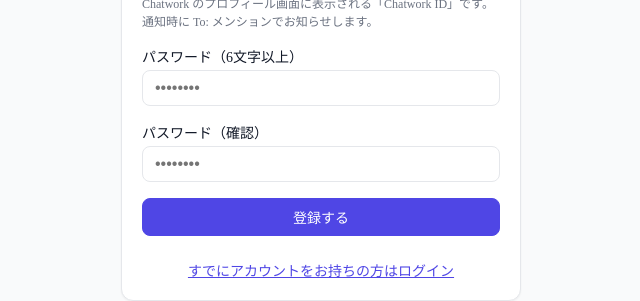
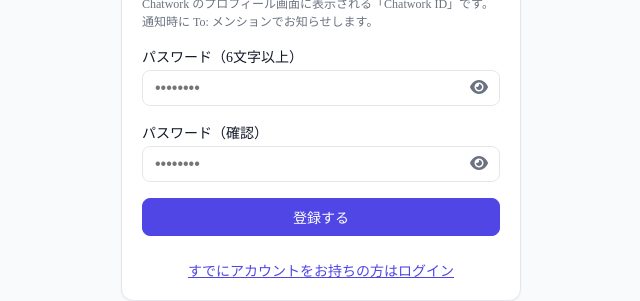
Before and after one commit to Junki1992/Attendance-management, a Next.js app: page /signup in a window 1280 px wide. Shown: the part 399-700 px from the top of the page, without its empty margins (319-959 px from the left). Built offline with nearby package versions, Linux system fonts and the light colour scheme; no server answers.

Commit message:
新規登録・パスワード再設定ページにパスワード表示/非表示トグルを追加

```diff
--- a/src/app/reset-password/page.tsx
+++ b/src/app/reset-password/page.tsx
@@ -75,7 +75,7 @@
     return (
       <div className="container" style={{ display: "flex", justifyContent: "center", alignItems: "center", minHeight: "100vh" }}>
         <div className="card" style={{ width: "100%", maxWidth: "400px", textAlign: "center" }}>
-          <h1 style={{ marginBottom: "1rem", fontSize: "1.25rem", color: "var(--primary)" }}>{APP_NAME} - パスワードの再設定</h1>
+          <h1 style={{ marginBottom: "1rem", fontSize: "1.25rem", color: "var(--primary)" }}>{APP_NAME} パスワードの再設定</h1>
           <p style={{ marginBottom: "1rem", color: "var(--text-muted)", fontSize: "0.9rem" }}>Firebase が未設定です。</p>
           <Link href="/login" className="btn btn-outline" style={{ display: "inline-block" }}>ログインに戻る</Link>
         </div>
@@ -128,7 +128,7 @@
     <div className="container" style={{ display: "flex", justifyContent: "center", alignItems: "center", minHeight: "100vh" }}>
       <div className="card" style={{ width: "100%", maxWidth: "400px" }}>
         <h1 style={{ marginBottom: "0.5rem", fontSize: "1.25rem", color: "var(--primary)", textAlign: "center" }}>
-          {APP_NAME} - パスワードの再設定
+          {APP_NAME} パスワードの再設定
         </h1>
         <p style={{ marginBottom: "1rem", fontSize: "0.875rem", color: "var(--text-muted)", textAlign: "center" }}>
           メールアドレス: {email}
--- a/src/app/signup/page.tsx
+++ b/src/app/signup/page.tsx
@@ -51,6 +51,8 @@
     const [submitError, setSubmitError] = useState("");
     const [submitting, setSubmitting] = useState(false);
     const [isMobile, setIsMobile] = useState(false);
+    const [showPassword, setShowPassword] = useState(false);
+    const [showPasswordConfirm, setShowPasswordConfirm] = useState(false);
 
     useEffect(() => {
         const check = () => setIsMobile(typeof window !== "undefined" && window.innerWidth < 768);
@@ -210,43 +212,79 @@
                         <label htmlFor="password" style={{ display: "block", fontSize: "0.875rem", marginBottom: "0.25rem", color: "var(--text-main)" }}>
                             パスワード（6文字以上）
                         </label>
+                        <div style={{ position: "relative", display: "flex", alignItems: "center" }}>
                             <input
                                 id="password"
-                            type="password"
+                                type={showPassword ? "text" : "password"}
                                 autoComplete="new-password"
                                 value={password}
                                 onChange={(e) => setPassword(e.target.value)}
                                 placeholder="••••••••"
                                 style={{
                                     width: "100%",
-                                padding: "0.5rem 0.75rem",
+                                    padding: "0.5rem 2.5rem 0.5rem 0.75rem",
                                     borderRadius: "var(--radius-md)",
                                     border: "1px solid var(--border)",
                                     fontSize: "1rem",
                                     boxSizing: "border-box",
                                 }}
                             />
+                            <button
+                                type="button"
+                                onClick={() => setShowPassword(!showPassword)}
+                                aria-label={showPassword ? "パスワードを隠す" : "パスワードを表示"}
+                                style={{
+                                    position: "absolute",
+                                    right: "0.5rem",
+                                    background: "none",
+                                    border: "none",
+                                    cursor: "pointer",
+                                    padding: "0.25rem",
+                                    color: "var(--text-muted)",
+                                }}
+                            >
+                                <i className={`fa-solid fa-${showPassword ? "eye-slash" : "eye"}`} style={{ fontSize: "1rem" }} />
+                            </button>
+                        </div>
                     </div>
                     <div>
                         <label htmlFor="passwordConfirm" style={{ display: "block", fontSize: "0.875rem", marginBottom: "0.25rem", color: "var(--text-main)" }}>
                             パスワード（確認）
                         </label>
+                        <div style={{ position: "relative", display: "flex", alignItems: "center" }}>
                             <input
                                 id="passwordConfirm"
-                            type="password"
+                                type={showPasswordConfirm ? "text" : "password"}
                                 autoComplete="new-password"
                                 value={passwordConfirm}
                                 onChange={(e) => setPasswordConfirm(e.target.value)}
                                 placeholder="••••••••"
                                 style={{
                                     width: "100%",
-                                padding: "0.5rem 0.75rem",
+                                    padding: "0.5rem 2.5rem 0.5rem 0.75rem",
                                     borderRadius: "var(--radius-md)",
                                     border: "1px solid var(--border)",
                                     fontSize: "1rem",
                                     boxSizing: "border-box",
                                 }}
                             />
+                            <button
+                                type="button"
+                                onClick={() => setShowPasswordConfirm(!showPasswordConfirm)}
+                                aria-label={showPasswordConfirm ? "パスワードを隠す" : "パスワードを表示"}
+                                style={{
+                                    position: "absolute",
+                                    right: "0.5rem",
+                                    background: "none",
+                                    border: "none",
+                                    cursor: "pointer",
+                                    padding: "0.25rem",
+                                    color: "var(--text-muted)",
+                                }}
+                            >
+                                <i className={`fa-solid fa-${showPasswordConfirm ? "eye-slash" : "eye"}`} style={{ fontSize: "1rem" }} />
+                            </button>
+                        </div>
                     </div>
                     {submitError && (
                         <p style={{ color: "var(--destructive)", fontSize: "0.875rem", margin: 0 }}>{submitError}</p>
```
Also changed, not shown: src/app/forgot-password/page.tsx (+5 -3 lines). Lines whose indentation alone changed are shown as unchanged.
